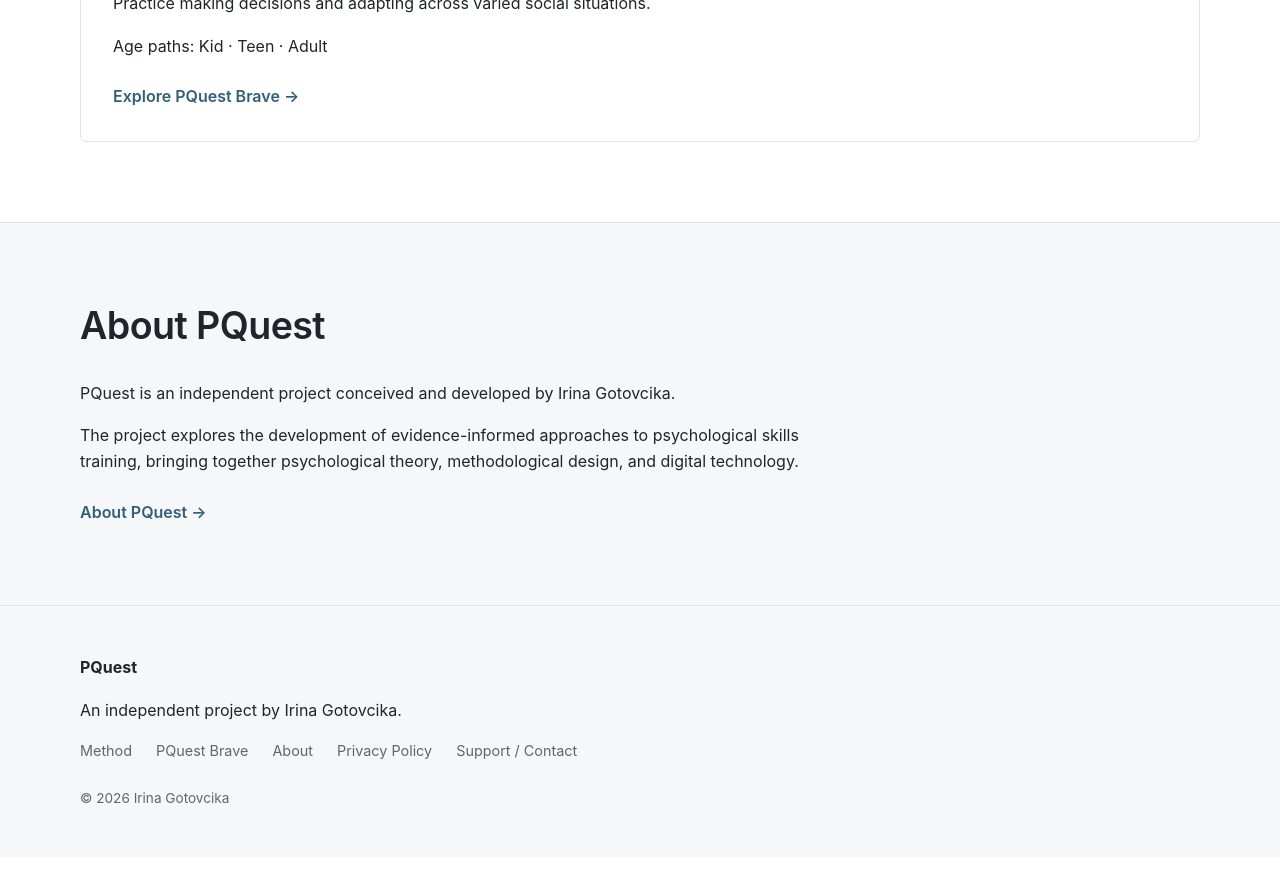
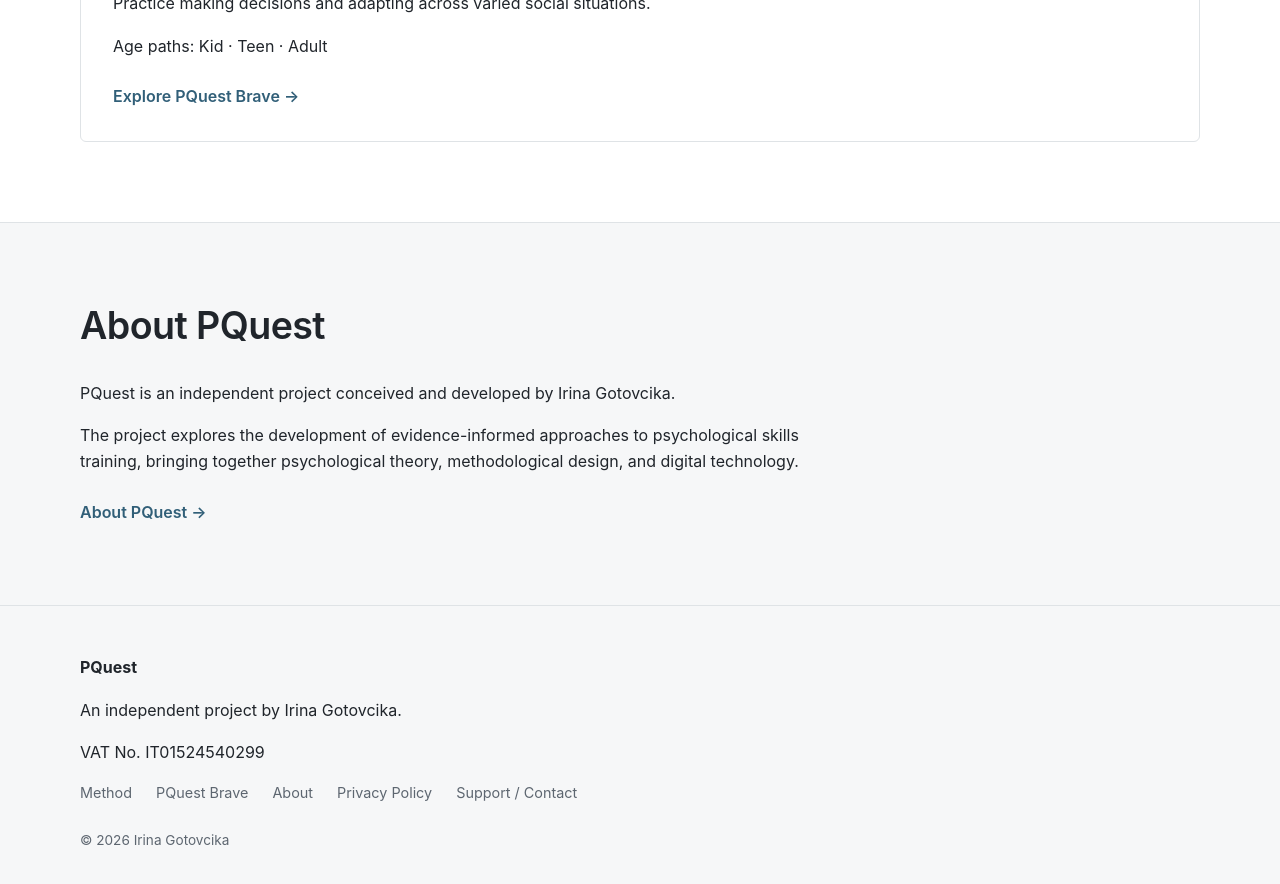
Before and after one commit to irinagotovcika/pquest.eu, a Jekyll site: the page built from index.md, in a window 1280 px wide and 900 px high, scrolled down 1433 px. Shown: the top 884 px of the window. Built offline with Jekyll 4.4.1, drawn with Linux system fonts in a browser that asks for light colours; before the commit the page ends 2290 px from its top, so only the background shows below that.

Commit message:
Add professional identification to footer

```diff
--- a/_layouts/default.html
+++ b/_layouts/default.html
@@ -39,6 +39,7 @@
     <div class="container">
       <p class="footer-name">PQuest</p>
       <p>An independent project by Irina Gotovcika.</p>
+      <p>VAT No. IT01524540299</p>
 
       <nav class="footer-nav" aria-label="Footer navigation">
         <a href="{{ '/method/' | relative_url }}">Method</a>
```
